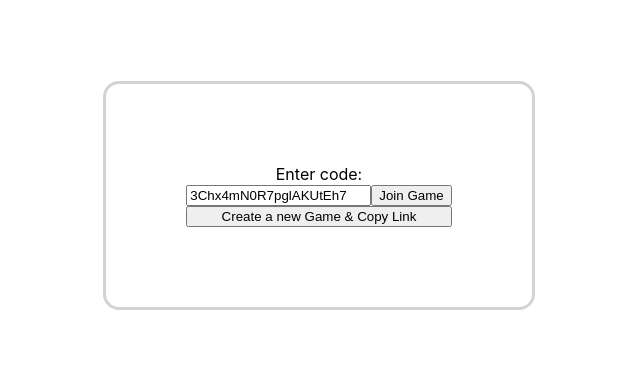
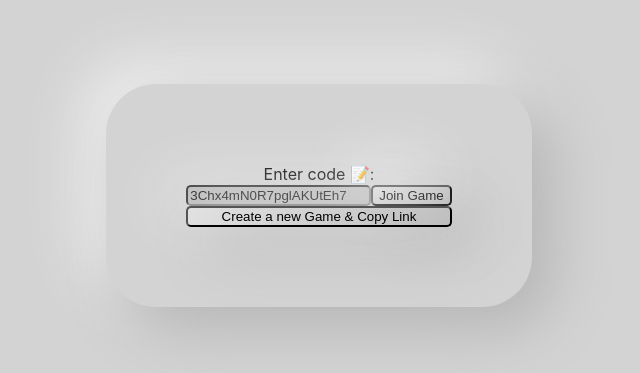
Before and after one commit to kvietcong/UKG-Hackathon, a React (Create React App) app: page / in a window 1280 px wide. Shown: the part 205-578 px from the top of the page, without its empty margins (321-961 px from the left). Built offline with nearby package versions, Linux system fonts and the light colour scheme.

Commit message:
Add some neumorphism on Home

```diff
--- a/src/components/Home.css
+++ b/src/components/Home.css
@@ -5,11 +5,38 @@
 }
 
 .card {
-    border-radius: 1rem;
+    /* border-radius: 1rem;
     border-color: lightgray;
-    border-style: solid;
+    border-style: solid; */
     padding: 5rem;
     text-align: center;
     display: flex;
     flex-direction: column;
+    border-radius: 50px;
+    border-radius: 50px;
+    background: #d3d3d3;
+    box-shadow:  20px 20px 60px #b3b3b3,
+                 -20px -20px 60px #f3f3f3;
+    /* box-shadow: 1rem 1rem lightgray */
 }
+
+#roomCodeInput {
+  border-radius: 5px;
+background: #d3d3d3;
+box-shadow: inset 20px 20px 60px #b3b3b3,
+            inset -20px -20px 60px #f3f3f3;
+}
+
+#joinGameBtn{
+  border-radius: 5px;
+  background: linear-gradient(145deg, #e2e2e2, #bebebe);
+  box-shadow:  20px 20px 60px #b3b3b3,
+               -20px -20px 60px #f3f3f3;
+}
+
+#createGameBtn {
+  border-radius: 5px;
+  background: linear-gradient(145deg, #e2e2e2, #bebebe);
+  box-shadow:  20px 20px 60px #b3b3b3,
+               -20px -20px 60px #f3f3f3;
+}
--- a/src/components/Home.jsx
+++ b/src/components/Home.jsx
@@ -17,14 +17,14 @@ const Home = () => {
     return (
         <main className="home">
             <div className="card">
-                <div>Enter code:</div>
+                <div>Enter code 📝:</div>
                 <div>
-                    <input value={roomCode} onChange={(e)=>setRoomCode(e.currentTarget.value)} />
-                    <button onClick={()=> {
+                    <input id="roomCodeInput" value={roomCode} onChange={(e)=>setRoomCode(e.currentTarget.value)} />
+                    <button id="joinGameBtn" onClick={()=> {
                         handleJoinGame(roomCode, history)
-                    }}>Join Game</button>
+                    }} >Join Game</button>
                 </div>
-                <button onClick={()=>console.log("Tried to create new game")}>Create a new Game & Copy Link</button>
+                <button id="createGameBtn" onClick={()=>console.log("Tried to create new game")}>Create a new Game & Copy Link</button>
             </div>
         </main>
     );
--- a/src/index.css
+++ b/src/index.css
@@ -5,6 +5,7 @@ body {
     sans-serif;
   -webkit-font-smoothing: antialiased;
   -moz-osx-font-smoothing: grayscale;
+  background-color: lightgray;
 }
 
 code {
```
